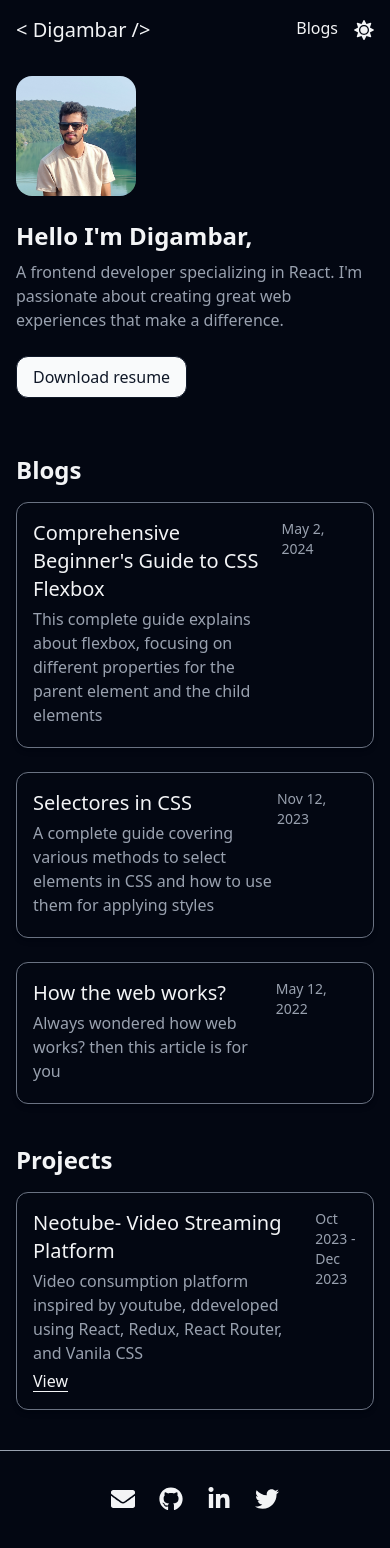
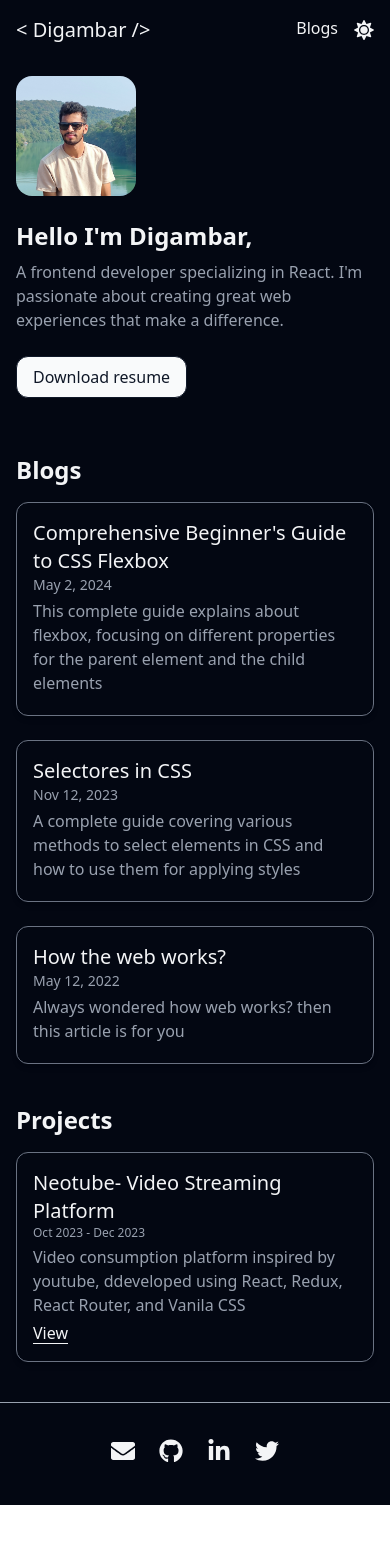
Before and after one commit to Digambar1411/portfolio, a React (Vite) app: page / in a window 390 px wide. Shown: the top 1548 px of the page. After the commit the page ends 1505 px from the top, so only its background shows below. Built offline with nearby package versions, Linux system fonts and the light colour scheme.

Commit message:
style: blog & project card responsiveness

```diff
--- a/src/components/Blog.jsx
+++ b/src/components/Blog.jsx
@@ -3,12 +3,12 @@ function Blog({blog}) {
 
   return (
     <article key={blog.id} className='p-4 min-h-28 hover:transition rounded-xl shadow-md gap-4 items-start border border-transparent dark:text-gray-100 dark:border-gray-500! hover:border hover:border-black! hover:dark:border-gray-200!'>
-      <a href={`https://digambar.hashnode.dev/${blog.filename}`} className='flex justify-between' target="__blank">
-        <div className='w-[80%]'>
-          <h1 className='font-gray-700 text-xl'>{blog.title}</h1>
-          <p className='text-gray-500 dark:text-gray-400 font-light my-1'>{blog.content}</p>
+      <a href={`https://digambar.hashnode.dev/${blog.filename}`} target="__blank">
+        <div className='sm:flex justify-between'>
+          <h1 className='sm:w-[80%] font-gray-700 text-xl'>{blog.title}</h1>
+          <p className='text-gray-500 dark:text-gray-400 font-light text-sm'>{blog.publishDate}</p>
         </div>
-        <p className='text-gray-500 dark:text-gray-400 font-light text-sm'>{blog.publishDate}</p>
+        <p className='text-gray-500 dark:text-gray-400 font-light my-1 sm:w-[85%]'>{blog.content}</p>
       </a>
     </article>
   )
--- a/src/components/Project.jsx
+++ b/src/components/Project.jsx
@@ -2,14 +2,16 @@ import React from 'react'
 
 function Project({ project }) {
   return (
-    <div className='min-h-32 p-4 hover:transition rounded-xl shadow-md flex justify-between gap-4 items-start border border-transparent dark:text-gray-100 dark:border-gray-500! hover:border hover:border-black'>
+    <div className='min-h-32 p-4 hover:transition rounded-xl shadow-md items-start border border-transparent dark:text-gray-100 dark:border-gray-500! hover:border hover:border-black'>
+      <div className='sm:flex justify-between'>
+        <h1 className='font-gray-700 text-xl'>{project.title}</h1>
+        <div className='text-gray-500 dark:text-gray-400 font-light text-sm max-sm:text-xs'>
+          <span>{project.startDate} - {project.endDate}</span>
+        </div>
+      </div>
       <div>
-        <h1 className='font-gray-700 text-xl'>{project.title}</h1>
-        <p className='text-gray-500 dark:text-gray-400 font-light my-1'>{project.content}</p>
+        <p className='text-gray-500 dark:text-gray-400 font-light my-1 sm:w-[85%]'>{project.content}</p>
         <a href={project.link} target='__blank' className='cursor-pointer underline underline-offset-4'>View</a>
-      </div>
-      <div className='text-gray-500 dark:text-gray-400 font-light text-sm'>
-        <span>{project.startDate}</span> - <span>{project.endDate}</span>
       </div>
     </div>
   )
```
